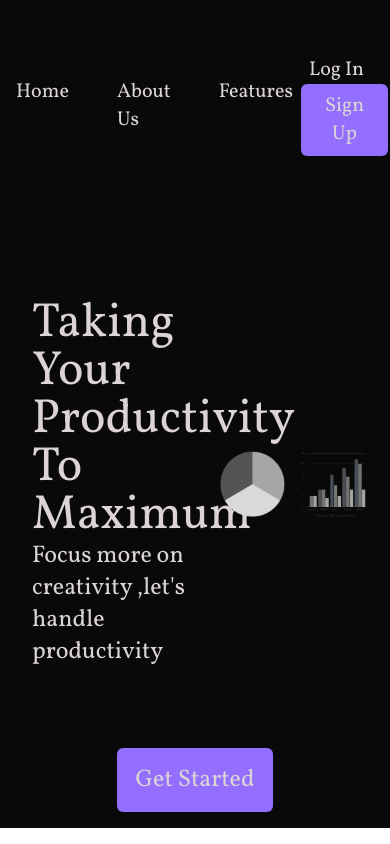
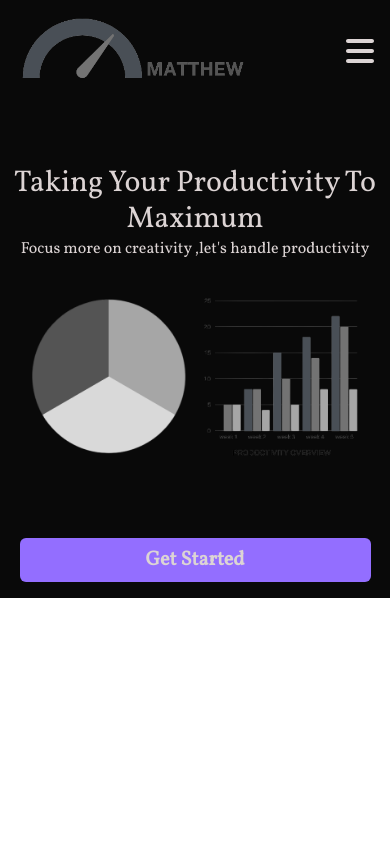
Before and after one commit to Akpanjoseph/Matthew, a React (Vite) app: page / in a window 390 px wide. Built offline with nearby package versions, Linux system fonts and the light colour scheme.

Commit message:
worked on header mobile responsiveness

```diff
--- a/package.json
+++ b/package.json
@@ -10,6 +10,10 @@
     "preview": "vite preview"
   },
   "dependencies": {
+    "@fortawesome/fontawesome-svg-core": "^6.4.0",
+    "@fortawesome/free-brands-svg-icons": "^6.4.0",
+    "@fortawesome/free-solid-svg-icons": "^6.4.0",
+    "@fortawesome/react-fontawesome": "^0.2.0",
     "react": "^18.2.0",
     "react-dom": "^18.2.0"
   },
--- a/src/Pages/HomePage/Components/Header.tsx
+++ b/src/Pages/HomePage/Components/Header.tsx
@@ -2,9 +2,10 @@
 import logo from '../../../assert/logo.png';
 import chart1 from '../../../assert/chart1.png';
 import chart2 from '../../../assert/chart2.png';
-import chart3 from '../../../assert/chart3.png';
-import chart4 from '../../../assert/chart4.png';
 import '../header-style.css'
+
+import { FontAwesomeIcon } from "@fortawesome/react-fontawesome";
+import { faBars } from '@fortawesome/free-solid-svg-icons'
 
 
 const Header = () => {
@@ -18,18 +19,27 @@ const Header = () => {
                 </div>
 
                 {/* links */}
-                <div className='flex flex-row space-x-12 text-xl pt-10'>
+                <div className=' hidden  flex-row space-x-12 text-xl pt-10 lg:flex'>
                     <p>Home</p>
                     <p>About Us</p>
                     <p>Features</p>
                 </div>
 
                 {/* account */}
-                <div className='pt-10 text-xl'>
+                <div className='hidden pt-10 text-xl lg:block'>
                     <button className='px-4'>Log In</button>
                     <button className='mx-2 px-6 py-2 rounded-md  bg-secondary  hover:bg-white hover:text-black'>Sign Up</button>
                 </div>
+
+
+                {/* mobile menu */}
+                <div className='lg:hidden'>
+                    <FontAwesomeIcon icon={faBars} size="2xl" />
+                </div>
             </section>
+
+
+
 
 
             {/* caption */}
@@ -37,25 +47,27 @@ const Header = () => {
                 <div className='header-main '>
 
                     {/* text caption */}
-                    <div className='w-[60%]'>
-                        <h1 className='text-5xl capitalize'>Taking your productivity to maximum</h1>
-                        <p className='text-2xl'>Focus more on creativity ,let's handle productivity  </p>
+                    <div className='w-full lg:w-[60%] text-center mb-8 lg:mb-0'>
+                        <h1 className='text-3xl lg:text-5xl capitalize'>Taking your productivity to maximum</h1>
+                        <p className='text-md lg:text-2xl'>Focus more on creativity ,let's handle productivity  </p>
                     </div>
 
-                        {/* productivity image */}
-                    <div className='flex flex-row justify-center items-center w-[40%] space-x-4'>
-                        <img src={chart1} alt="" className='w-[50%]' />
-                        <img src={chart2} alt="" className='w-[50%]' />
-                        {/* <img src={chart3} alt="" className='w-[50%]' />
-                    <img src={chart4} alt="" className='w-[50%]' /> */}
+                    {/* productivity image */}
+                    <div className='flex w-full justify-center items-center space-x-4 lg:w-[40%]  flex-row'>
+                        <img src={chart1} alt="" className='w-[40%] lg:w-[50%]' />
+                        <img src={chart2} alt="" className='w-[40%] lg:w-[50%]' />
+
                     </div>
                 </div>
 
-                    {/* get started button */}
+                {/* get started button */}
                 <div className='mt-20 text-center'>
-                    <button className=' bg-secondary w-[40%] py-4 rounded-md text-2xl hover:bg-white hover:text-dark'>Get Started</button>
+                    <button className=' bg-secondary w-[90%] py-2 text-xl  rounded-md font-bold hover:bg-white hover:text-dark lg:w-[40%] lg:py-4 lg:text-2xl '>Get Started  </button>
+
                 </div>
             </section>
+
+
 
         </header>
 
--- a/src/Pages/HomePage/header-style.css
+++ b/src/Pages/HomePage/header-style.css
@@ -8,5 +8,5 @@
 }
 
 .header-main{
-    @apply mt-36 px-8 flex flex-row w-full justify-center items-center
+    @apply mt-20 lg:mt-36  flex flex-col  w-full justify-center items-center lg:px-8 lg:flex-row
 }
```
Also changed, not shown: src/assert/bars-solid.svg (added), 1 other file (tests, documents, lock files or other folders).
